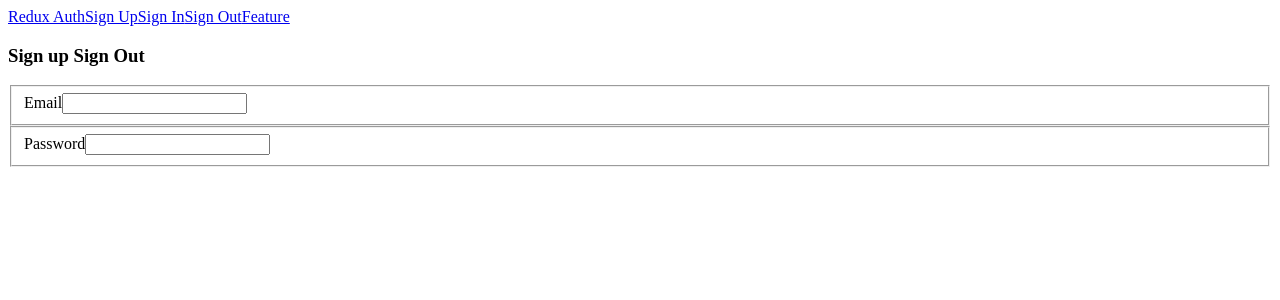
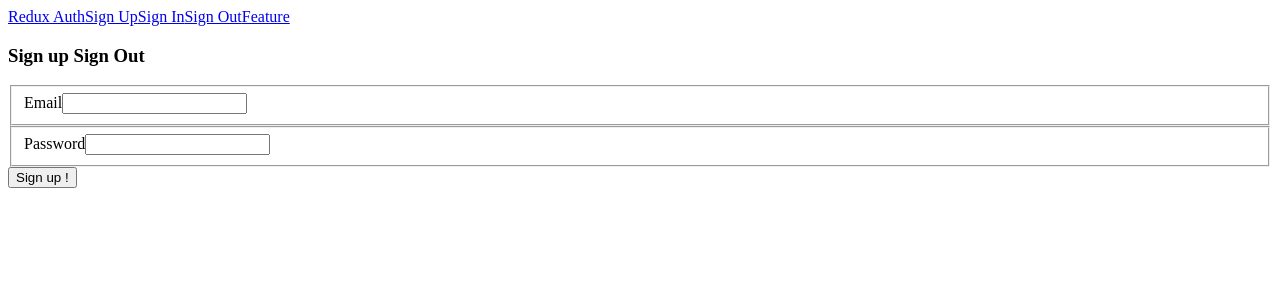
Before and after one commit to whatmmobd3/Client-Setup, a React (Create React App) app: page /signup in a window 1280 px wide. Shown: the top 300 px of the page. Built offline with nearby package versions, Linux system fonts and the light colour scheme.

Commit message:
handle Submit

```diff
--- a/src/components/auth/Signup.js
+++ b/src/components/auth/Signup.js
@@ -1,9 +1,13 @@
 import React from "react";
 import { reduxForm, Field } from "redux-form";
 class App extends React.Component {
+  onSubmit = (formProps) => {
+    console.log(formProps);
+  };
   render() {
+    const { handleSubmit } = this.props;
     return (
-      <form>
+      <form onSubmit={handleSubmit(this.onSubmit)}>
         <fieldset>
           <label>Email</label>
           <Field
@@ -22,6 +26,7 @@
             autoComplete="none"
           />
         </fieldset>
+        <button>Sign up !</button>
       </form>
     );
   }
```
